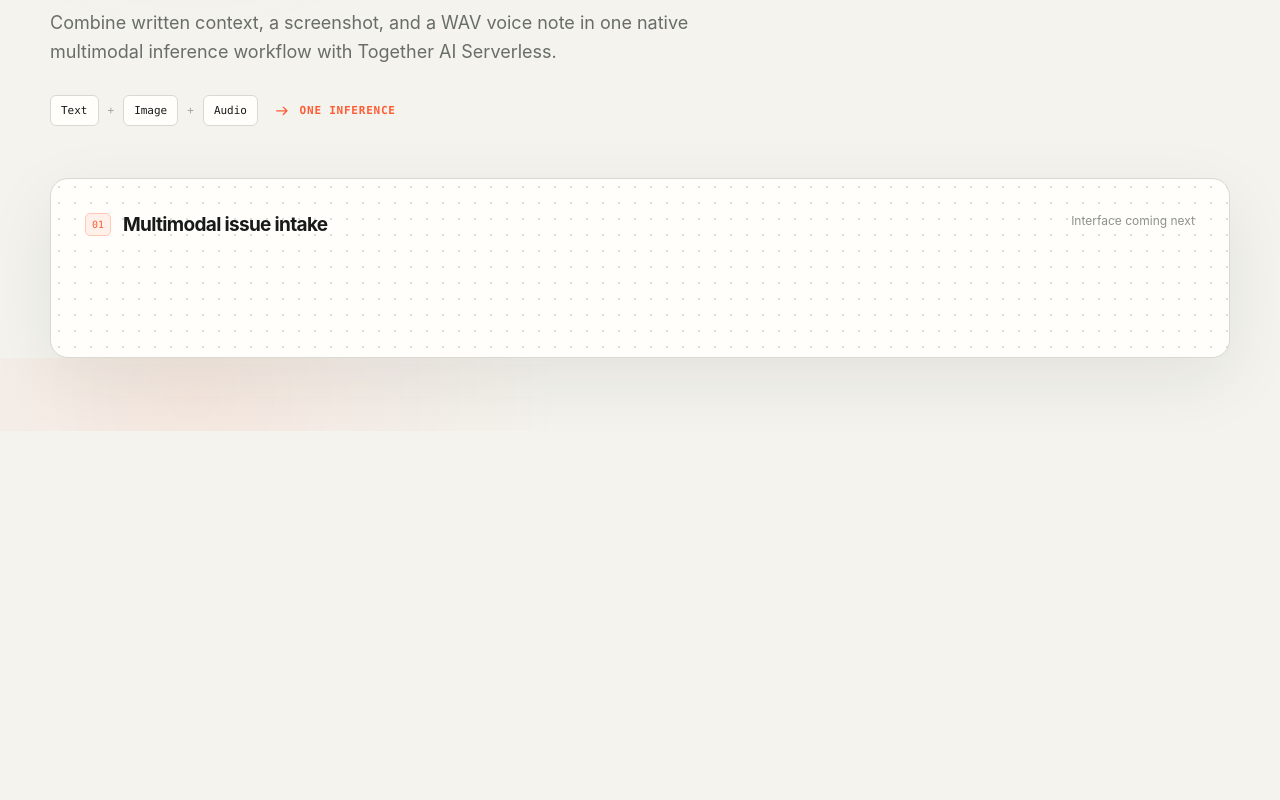
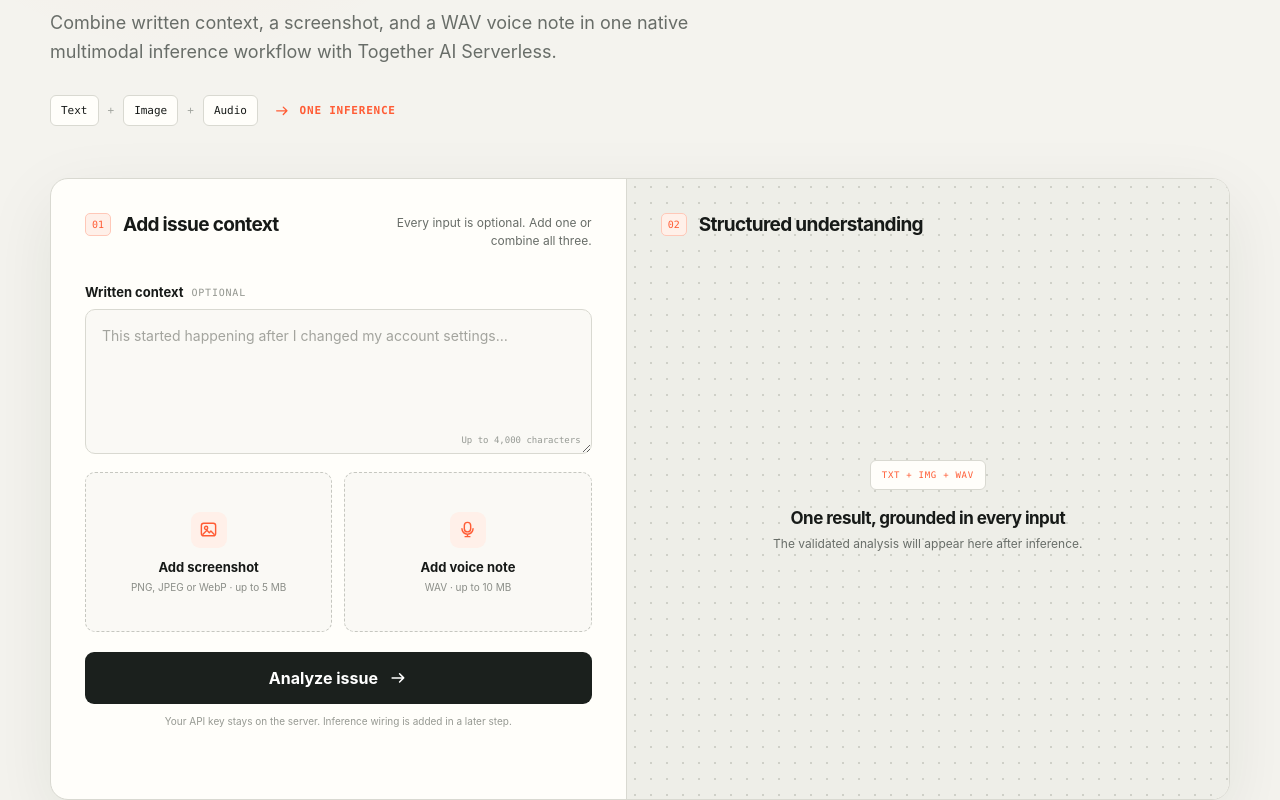
Before and after one commit to mahimathacker/one-context, a Next.js app: page / in a window 1280 px wide. Shown: the part 369-1169 px from the top of the page. Before the commit the page ends 800 px from the top, so only its background shows below. Built offline with nearby package versions, Linux system fonts and the light colour scheme.

Commit message:
feat: add multimodal issue intake form

```diff
--- a/app/globals.css
+++ b/app/globals.css
@@ -26,6 +26,12 @@ body {
     var(--paper);
   font-family: Inter, ui-sans-serif, system-ui, -apple-system, BlinkMacSystemFont, "Segoe UI",
     sans-serif;
+}
+
+button,
+input,
+textarea {
+  font: inherit;
 }
 
 svg {
@@ -191,32 +197,57 @@ svg {
   text-transform: uppercase;
 }
 
-.workspace-shell {
-  min-height: 180px;
+.workspace {
+  display: grid;
+  grid-template-columns: minmax(0, 1fr) minmax(0, 1.05fr);
+  border: 1px solid var(--line);
+  border-radius: 18px;
+  background: var(--card);
+  box-shadow: 0 22px 70px rgba(28, 35, 30, 0.08);
+  overflow: hidden;
+}
+
+.input-panel,
+.result-placeholder {
+  min-height: 620px;
   padding: 34px;
+}
+
+.result-placeholder {
+  border-left: 1px solid var(--line);
+  background-color: #eeeee8;
+  background-image: radial-gradient(#cfd0c8 0.8px, transparent 0.8px);
+  background-size: 16px 16px;
+}
+
+.panel-heading {
+  margin-bottom: 34px;
   display: flex;
   align-items: flex-start;
   justify-content: space-between;
-  gap: 24px;
-  border: 1px solid var(--line);
-  border-radius: 18px;
-  background-color: var(--card);
-  background-image: radial-gradient(#deded7 0.8px, transparent 0.8px);
-  background-size: 16px 16px;
-  box-shadow: 0 22px 70px rgba(28, 35, 30, 0.08);
+  gap: 20px;
 }
 
-.workspace-shell > div {
+.panel-heading > div {
   display: flex;
   align-items: center;
   gap: 12px;
 }
 
-.workspace-shell p {
+.panel-heading h2 {
   margin: 0;
   font-size: 19px;
   font-weight: 650;
   letter-spacing: -0.035em;
+}
+
+.panel-heading > p {
+  max-width: 215px;
+  margin: 1px 0 0;
+  color: var(--muted);
+  font-size: 12px;
+  line-height: 1.5;
+  text-align: right;
 }
 
 .step {
@@ -229,9 +260,205 @@ svg {
   font-size: 10px;
 }
 
-.workspace-status {
-  color: #8d918b;
+.field-label {
+  margin-bottom: 9px;
+  display: flex;
+  align-items: center;
+  gap: 8px;
+  font-size: 13px;
+  font-weight: 650;
+}
+
+.field-label span {
+  color: #93968f;
+  font-family: "SFMono-Regular", Consolas, "Liberation Mono", monospace;
+  font-size: 10px;
+  font-weight: 500;
+  letter-spacing: 0.08em;
+  text-transform: uppercase;
+}
+
+.textarea-wrap {
+  position: relative;
+}
+
+textarea {
+  width: 100%;
+  min-height: 145px;
+  padding: 15px 16px 32px;
+  display: block;
+  resize: vertical;
+  border: 1px solid var(--line);
+  border-radius: 10px;
+  outline: none;
+  color: var(--ink);
+  background: #faf9f5;
+  font-size: 14px;
+  line-height: 1.55;
+  transition: border-color 0.2s, box-shadow 0.2s, background 0.2s;
+}
+
+textarea::placeholder {
+  color: #a3a49e;
+}
+
+textarea:focus {
+  border-color: var(--accent);
+  background: white;
+  box-shadow: 0 0 0 3px rgba(255, 92, 53, 0.1);
+}
+
+.field-limit {
+  position: absolute;
+  right: 11px;
+  bottom: 9px;
+  color: #969a94;
+  font-family: "SFMono-Regular", Consolas, "Liberation Mono", monospace;
+  font-size: 9px;
+}
+
+.upload-grid {
+  margin-top: 18px;
+  display: grid;
+  grid-template-columns: 1fr 1fr;
+  gap: 12px;
+}
+
+.upload-box {
+  position: relative;
+  min-width: 0;
+  min-height: 160px;
+  padding: 18px;
+  display: flex;
+  align-items: center;
+  justify-content: center;
+  flex-direction: column;
+  border: 1px dashed #c6c7c0;
+  border-radius: 10px;
+  background: #faf9f5;
+  text-align: center;
+  cursor: pointer;
+  transition: border-color 0.2s, background 0.2s;
+}
+
+.upload-box:hover,
+.upload-box:focus-within {
+  border-color: var(--accent);
+  background: var(--accent-soft);
+}
+
+.upload-box input {
+  position: absolute;
+  width: 1px;
+  height: 1px;
+  opacity: 0;
+}
+
+.file-icon {
+  width: 36px;
+  height: 36px;
+  margin-bottom: 11px;
+  display: grid;
+  place-items: center;
+  border-radius: 9px;
+  color: var(--accent);
+  background: var(--accent-soft);
+}
+
+.file-icon svg {
+  width: 19px;
+}
+
+.upload-box strong {
+  font-size: 13px;
+}
+
+.upload-box small {
+  margin-top: 6px;
+  color: #8a8d87;
+  font-size: 10px;
+}
+
+.analyze-button {
+  width: 100%;
+  min-height: 52px;
+  margin-top: 20px;
+  display: flex;
+  align-items: center;
+  justify-content: center;
+  gap: 10px;
+  border: 0;
+  border-radius: 9px;
+  color: white;
+  background: var(--dark);
+  font-weight: 650;
+  cursor: pointer;
+  transition: transform 0.2s, background 0.2s;
+}
+
+.analyze-button:hover {
+  transform: translateY(-1px);
+  background: #2c342f;
+}
+
+.analyze-button svg {
+  font-size: 18px;
+}
+
+.privacy-note {
+  margin: 11px 0 0;
+  color: #969992;
+  font-size: 10px;
+  text-align: center;
+}
+
+.placeholder-copy {
+  min-height: 470px;
+  display: flex;
+  align-items: center;
+  justify-content: center;
+  flex-direction: column;
+  text-align: center;
+}
+
+.placeholder-copy > span {
+  margin-bottom: 18px;
+  padding: 9px 11px;
+  border: 1px solid var(--line);
+  border-radius: 6px;
+  color: var(--accent);
+  background: var(--card);
+  font-family: "SFMono-Regular", Consolas, "Liberation Mono", monospace;
+  font-size: 9px;
+  letter-spacing: 0.08em;
+}
+
+.placeholder-copy h3 {
+  margin: 0 0 8px;
+  font-size: 17px;
+  letter-spacing: -0.03em;
+}
+
+.placeholder-copy p {
+  margin: 0;
+  color: var(--muted);
   font-size: 12px;
+}
+
+@media (max-width: 900px) {
+  .workspace {
+    grid-template-columns: 1fr;
+  }
+
+  .result-placeholder {
+    min-height: 480px;
+    border-top: 1px solid var(--line);
+    border-left: 0;
+  }
+
+  .input-panel {
+    min-height: auto;
+  }
 }
 
 @media (max-width: 620px) {
@@ -261,11 +488,31 @@ svg {
     margin: 5px 0 0;
   }
 
-  .workspace-shell {
-    min-height: 150px;
+  .input-panel,
+  .result-placeholder {
     padding: 24px 18px;
+  }
+
+  .workspace {
+    border-radius: 13px;
+  }
+
+  .panel-heading {
+    margin-bottom: 26px;
     flex-direction: column;
-    border-radius: 13px;
+  }
+
+  .panel-heading > p {
+    max-width: none;
+    text-align: left;
+  }
+
+  .upload-grid {
+    grid-template-columns: 1fr;
+  }
+
+  .upload-box {
+    min-height: 135px;
   }
 }
 
--- a/app/page.tsx
+++ b/app/page.tsx
@@ -1,3 +1,5 @@
+import { IssueIntakeForm } from "@/components/issue-intake-form";
+
 function ArrowIcon() {
   return (
     <svg viewBox="0 0 24 24" aria-hidden="true">
@@ -48,12 +50,22 @@ export default function Home() {
           </div>
         </section>
 
-        <section className="workspace-shell" aria-label="OneContext demo workspace">
-          <div>
-            <span className="step">01</span>
-            <p>Multimodal issue intake</p>
-          </div>
-          <span className="workspace-status">Interface coming next</span>
+        <section className="workspace" aria-label="OneContext demo workspace">
+          <IssueIntakeForm />
+
+          <aside className="result-placeholder">
+            <div className="panel-heading">
+              <div>
+                <span className="step">02</span>
+                <h2>Structured understanding</h2>
+              </div>
+            </div>
+            <div className="placeholder-copy">
+              <span>TXT + IMG + WAV</span>
+              <h3>One result, grounded in every input</h3>
+              <p>The validated analysis will appear here after inference.</p>
+            </div>
+          </aside>
         </section>
       </div>
     </main>
--- /dev/null
+++ b/components/issue-intake-form.tsx
@@ -0,0 +1,96 @@
+"use client";
+
+import { FormEvent } from "react";
+import {
+  acceptedAudioTypes,
+  acceptedImageTypes,
+  uploadLimits,
+} from "@/lib/analysis";
+
+function UploadIcon({ kind }: { kind: "image" | "audio" }) {
+  return kind === "image" ? (
+    <svg viewBox="0 0 24 24" aria-hidden="true">
+      <rect x="3" y="4" width="18" height="16" rx="3" />
+      <circle cx="9" cy="10" r="2" />
+      <path d="m5 18 5-5 3 3 2-2 4 4" />
+    </svg>
+  ) : (
+    <svg viewBox="0 0 24 24" aria-hidden="true">
+      <rect x="8" y="3" width="8" height="12" rx="4" />
+      <path d="M5 11a7 7 0 0 0 14 0M12 18v3M9 21h6" />
+    </svg>
+  );
+}
+
+export function IssueIntakeForm() {
+  function preventSubmission(event: FormEvent<HTMLFormElement>) {
+    event.preventDefault();
+  }
+
+  return (
+    <form className="input-panel" onSubmit={preventSubmission}>
+      <div className="panel-heading">
+        <div>
+          <span className="step">01</span>
+          <h2>Add issue context</h2>
+        </div>
+        <p>Every input is optional. Add one or combine all three.</p>
+      </div>
+
+      <label className="field-label" htmlFor="context">
+        Written context <span>Optional</span>
+      </label>
+      <div className="textarea-wrap">
+        <textarea
+          id="context"
+          name="text"
+          maxLength={uploadLimits.textCharacters}
+          placeholder="This started happening after I changed my account settings…"
+        />
+        <span className="field-limit">
+          Up to {uploadLimits.textCharacters.toLocaleString()} characters
+        </span>
+      </div>
+
+      <div className="upload-grid">
+        <label className="upload-box" htmlFor="image">
+          <input
+            id="image"
+            name="image"
+            type="file"
+            accept={acceptedImageTypes.join(",")}
+          />
+          <span className="file-icon">
+            <UploadIcon kind="image" />
+          </span>
+          <strong>Add screenshot</strong>
+          <small>PNG, JPEG or WebP · up to 5 MB</small>
+        </label>
+
+        <label className="upload-box" htmlFor="audio">
+          <input
+            id="audio"
+            name="audio"
+            type="file"
+            accept={`${acceptedAudioTypes.join(",")},.wav`}
+          />
+          <span className="file-icon">
+            <UploadIcon kind="audio" />
+          </span>
+          <strong>Add voice note</strong>
+          <small>WAV · up to 10 MB</small>
+        </label>
+      </div>
+
+      <button className="analyze-button" type="submit">
+        Analyze issue
+        <svg viewBox="0 0 24 24" aria-hidden="true">
+          <path d="M5 12h14M14 7l5 5-5 5" />
+        </svg>
+      </button>
+      <p className="privacy-note">
+        Your API key stays on the server. Inference wiring is added in a later step.
+      </p>
+    </form>
+  );
+}
```
